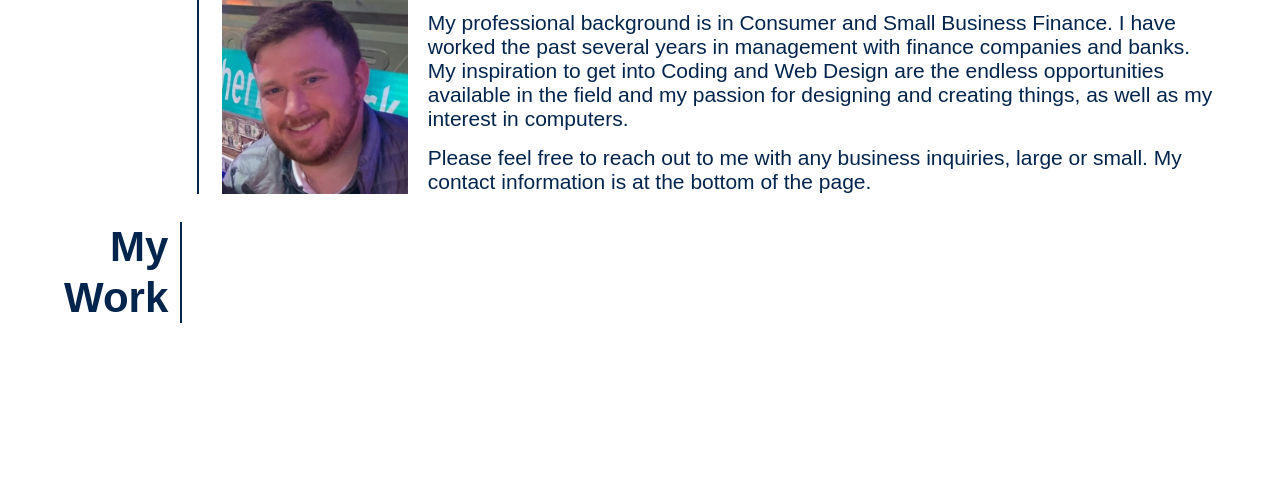
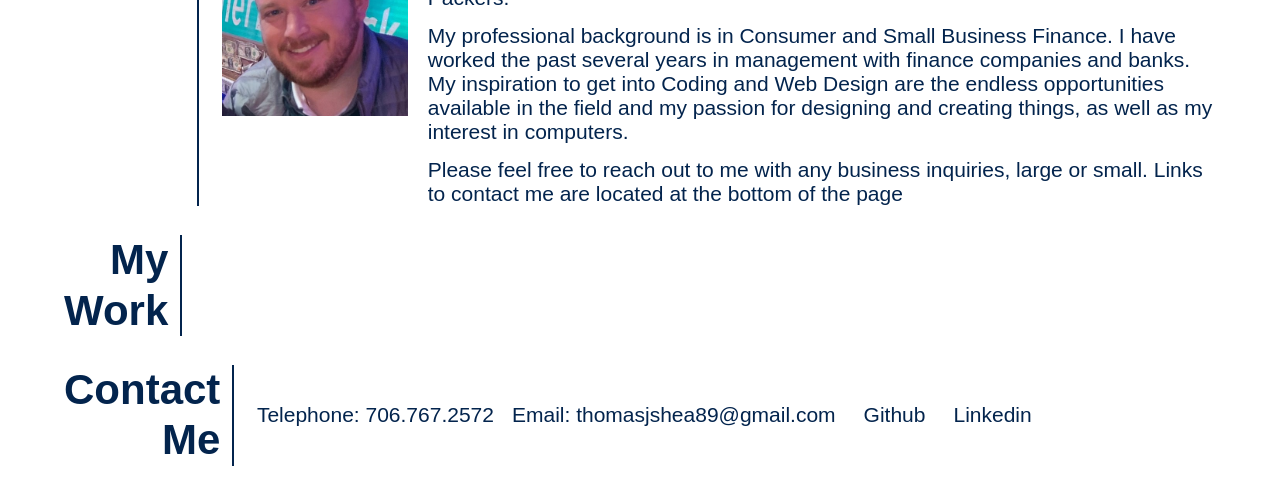
Before and after one commit to thomasjshea/Thomas-Shea-Portfolio, a plain HTML site: page index.html in a window 1280 px wide. Shown: the part 760-1264 px from the top of the page. Before the commit the page ends 1112 px from the top, so only its background shows below. Drawn offline with Linux system fonts and the light colour scheme.

Commit message:
added and styled contact section added psedo elements and classes

```diff
--- a/assets/style.css
+++ b/assets/style.css
@@ -5,6 +5,7 @@
     --white: #fff;
 }
 
+/* Universal styling selector */
 * {
     margin: 0;
     padding: 0;
@@ -16,12 +17,14 @@ html {
     font-size: 75%;
 }
 
+/* Sets headers to bold font and taller line height */
 h1,
 h2,
 h3 {
     font-weight: 700;
     line-height: 1.2;
 }
+
 
 body {
     position: relative;
@@ -44,11 +47,20 @@ header {
     border-bottom: 10px solid var(--orange);
 }
 
+/* Sets background color and padding for header  */
 header h1 {
     background-color: var(--orange);
     padding-left: 5%;
+    padding-right: 1%;
 }
 
+/* Sets highlight color for header text */
+header h1::selection{
+    color: var(--blue);
+    background: var(--white);
+}
+
+/* Sets up nav menu as flexbox */
 nav {
     display: flex;
     padding-right: 5%;
@@ -70,15 +82,27 @@ nav a:hover {
     transition: .25s ease-in;
 }
 
+/* Sets text and backgrount color when nav menu is tabbed to or clicked */
+nav a:focus {
+    color: var(--orange);
+    background: var(--white);
+}
+
+nav a::selection {
+    color: var(--orange);
+    background: var(--white);
+}
+
 /* Sets up the margins for the main section  */
 main {
-    margin-top: 1%;
-    margin-bottom: 2.25%;
+    margin-top: 2%;
+    margin-bottom: 3%;
     max-width: 90%;
     margin-left: auto;
     margin-right: auto;
 }
 
+/* Sets bottom margin for paragraph sections */
 p {
     margin-bottom: 1.2rem;
 }
@@ -100,14 +124,20 @@ p {
     display: flex;
     margin: 25px 40px;
     padding: 25px 40px;
-    font-size: 30px;
+    font-size: 2.5rem;
     background-color: var(--blue);
     border: 5px solid var(--orange);
     color: var(--white);
 }
 
-/* Sets up each content section as a flexbox */
-.content {
+/* Sets the color for the subtitle when highlighted */
+.subtitle::selection{
+    color: var(--orange);
+    background-color: var(--white);
+}
+
+/* Sets up each page section as a flexbox */
+.page-section {
     display: flex;
     margin-bottom: 2.5%;
 }
@@ -121,21 +151,77 @@ p {
     font-size: 3.5rem;
 }
 
-.bio {
+/* Sets text color and background when highlighted for section header */
+.section-header::selection {
+    color: var(--orange);
+    background: var(--blue);
+}
+
+/* Setup content sections as a flexbox */
+.content {
     display: flex;
-    align-items: flex-end;
+    align-items: flex-start;
     margin-left: 2%;
 }
 
-.bio img {
-    height: 250px;
-    width: fit-content;
+/* Sets the max size for photo */
+.headshot {
+    max-height: 250px;
+    width: auto;
 }
 
-.bio figcaption {
+/* Sets the background color when photo is highlighted */
+.headshot::selection {
+    background-color: var(--white);
+}
+
+/* Sets the Margin for the About Me section */
+.bio {
     margin-left: 2%;
 }
 
-.bio figcaption p:last-child {
+/* Sets color for text when highlighted */
+.bio p::selection {
+    color: var(--orange);
+    background: var(--blue);
+
+}
+
+/* Removes bottom margin at end of bio section */
+.bio p:last-child {
     margin-bottom: 0;
 }
+
+/* Sets up contact section as a flexbox and centers items */
+.contact {
+    display: flex;
+    align-items: center;
+}
+
+/* Sets font color of links to blue  */
+.contact a {
+    color: var(--blue);
+    }
+
+/* Removes padding from first link in contact section to align with rest of content     */
+.contact a:first-child {
+    padding: 0;
+}
+
+/* Sets text color and background when contact link is hovered over  */
+.contact a:hover {
+    color: var(--orange);
+    background: var(--blue);
+}
+
+/* Sets text color when contact link is tabbed over or clicked */
+.contact a:focus{
+    color: var(--orange);
+    background: var(--blue);
+}
+
+/* Sets text color when contact link is highlighted */
+.contact a::selection {
+    color: var(--orange);
+    background: var(--blue);
+}
--- a/index.html
+++ b/index.html
@@ -25,18 +25,18 @@
     </section>
 
     <main>
-        <section id="About-Me" class="content">
+        <section id="About-Me" class="page-section">
             <h2 class="section-header">About Me</h2>
-            <figure class="bio">
+            <figure class="content">
                 <img class="headshot" src="./assets/images/Headshot.jpeg" alt="Thomas Shea">
-                <figcaption>
+                <figcaption class="bio">
                     <p>My Name is Thomas Shea. I grew up in Rome, Georgia and attended Darlington School. I
                         graduated from Auburn University in 2016 with a degree in Finance. I currently reside in
                         Birmingham,
                         Alabama where I have lived since 2019.
                         I enjoy hanging out with my wife and four dogs and playing golf and video games in my free time.
                         I
-                        am a huge fan of all Auburn Tigers sports, the Atlanta Braves, and the Green Bay Packers.
+                        am a huge fan of the Auburn Tigers, the Atlanta Braves, and the Green Bay Packers.
                     </p>
                     <p>My professional background is in Consumer and Small Business Finance. I have worked the
                         past several years in management with finance companies and banks. My inspiration to get into
@@ -46,14 +46,26 @@
                         as my
                         interest in computers.
                     </p>
-                    <p>Please feel free to reach out to me with any business inquiries, large or small. My contact
-                        information is at the bottom of the page. </p>
+                    <p>Please feel free to reach out to me with any business inquiries, large or small. Links to contact
+                        me are located at the bottom of the page </p>
                 </figcaption>
             </figure>
         </section>
-        <section id="My-Work" class="content">
+        <section id="My-Work" class="page-section">
             <h2 class="section-header">My Work</h2>
+            <figure class="content">
 
+            </figure>
+        </section>
+        <section id="Contact" class="page-section">
+            <h2 class="section-header">Contact Me</h2>
+            <nav class="content contact">
+                <a href=tel:+17067672572>Telephone: 706.767.2572</a>
+                <a href="mailto:thomasjshea89@gmail.com">Email: thomasjshea89@gmail.com</a>
+                <a href="https://github.com/thomasjshea">Github</a>
+                <a href="https://www.linkedin.com/in/thomasjshea89/">Linkedin</a>
+            </nav>
+        </section>
     </main>
 
 
```
